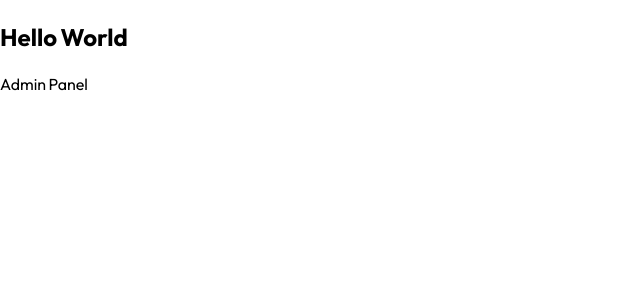
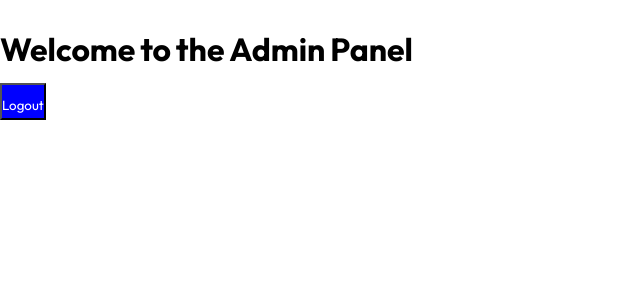
Before and after one commit to ismailmehtab/iqratrust, a React (Vite) app: page /admin in a window 1280 px wide. Shown: the top 300 px of the page, without its empty margins (0-640 px from the left). Built offline with nearby package versions, Linux system fonts and the light colour scheme; sample sign-in values are in the browser's storage; a web font is replaced by a local one.

Commit message:
modified many files

```diff
--- a/src/Components/ProtectedRoutes.jsx
+++ b/src/Components/ProtectedRoutes.jsx
@@ -1,17 +1,13 @@
-import React from "react";
-import { useLocation } from "react-router-dom";
-export default function RequireAuth ({childern}) {
-    // const {authed} = useAuth();
-    const checkAuth = () => {
-        const isAuth = localStorage.getItem('isAuth');
-        return isAuth
-    }
-    const location = useLocation();
-    const isAuthRes = checkAuth();
-    return isAuthRes === true ? (
-        childern
-    ) : (
-        <Navigate to="admin" replace state={{path:location.pathname}} />
+import React from 'react';
+import { Navigate } from 'react-router-dom';
 
-    );
-}
+const Protected = ({ Component }) => {
+  // Check if the user is authenticated
+  const isAuthenticated = localStorage.getItem('isAuthenticated') === 'true';
+
+  // If authenticated, render the component (AdminPanel)
+  // Otherwise, redirect to the login page
+  return isAuthenticated ? <Component /> : <Navigate to="/" />;
+};
+
+export default Protected;
--- a/src/pages/Adminpanel.jsx
+++ b/src/pages/Adminpanel.jsx
@@ -1,12 +1,22 @@
-import React from 'react'
+import React from 'react';
+import { useNavigate } from 'react-router-dom';
 
-function Adminpanel() {
+const AdminPanel = () => {
+  const navigate = useNavigate();
+
+  const handleLogout = () => {
+    // Clear the authentication flag in localStorage
+    localStorage.removeItem('isAuthenticated');
+    // Redirect to the login page
+    navigate('/');
+  };
+
   return (
-<>
-    <h2>Hello World</h2>
-    <div>Admin Panel</div>
-    </>
-  )
-}
+    <div>
+      <h1>Welcome to the Admin Panel</h1>
+      <button onClick={handleLogout}>Logout</button>
+    </div>
+  );
+};
 
-export default Adminpanel
+export default AdminPanel;
--- a/src/pages/LoginForm.jsx
+++ b/src/pages/LoginForm.jsx
@@ -1,8 +1,7 @@
 import React, { useState } from 'react';
-import { BrowserRouter as Router, Route, Routes, useNavigate } from 'react-router-dom';
-import '../pages/Loginform.css'
-import { FaUser,FaLock } from "react-icons/fa";
-
+import { useNavigate } from 'react-router-dom';
+import '../pages/Loginform.css';
+import { FaUser, FaLock } from "react-icons/fa";
 
 const LoginForm = () => {
   const [email, setEmail] = useState('');
@@ -10,13 +9,18 @@ const LoginForm = () => {
   const [error, setError] = useState('');
   const navigate = useNavigate();
 
+  // Static email and password for demonstration purposes
   const staticEmail = 'ismailmehtab@gmail.com';
   const staticPassword = '12345';
 
   const handleLogin = (e) => {
     e.preventDefault();
+    // Check if credentials match the static values
     if (email === staticEmail && password === staticPassword) {
       setError('');
+      // Set authentication flag in localStorage
+      localStorage.setItem('isAuthenticated', 'true');
+      // Navigate to admin panel after successful login
       navigate('/admin');
     } else {
       setError('Invalid email or password');
@@ -30,9 +34,7 @@ const LoginForm = () => {
           <h2>Login</h2>
           <div>ismailmehtab@gmail.com</div>
       <div>12345</div>
-        <div >
-
-          <div className="input-box" >
+          <div className="input-box">
             <input
               type="email"
               value={email}
@@ -42,8 +44,6 @@ const LoginForm = () => {
             />
             <FaUser className='icon' />
           </div>
-
-
           <div className="input-box">
             <input
               type="password"
@@ -52,19 +52,14 @@ const LoginForm = () => {
               placeholder="Enter your password"
               required
             />
-          <FaLock className='icon'/>
+            <FaLock className='icon' />
           </div>
-
-        </div>
-
-
-        {error && <p style={{ color: '#fff' }}>{error}</p>}
-
-
+          {error && <p style={{ color: 'red' }}>{error}</p>}
           <button type="submit">Login</button>
         </form>
       </div>
     </div>
   );
 };
-export default LoginForm
+
+export default LoginForm;
```
Also changed, not shown: src/main.jsx (+5 -7 lines), src/pages/IntroLinks.jsx (line endings or trailing spaces). Lines whose indentation alone changed are shown as unchanged.
